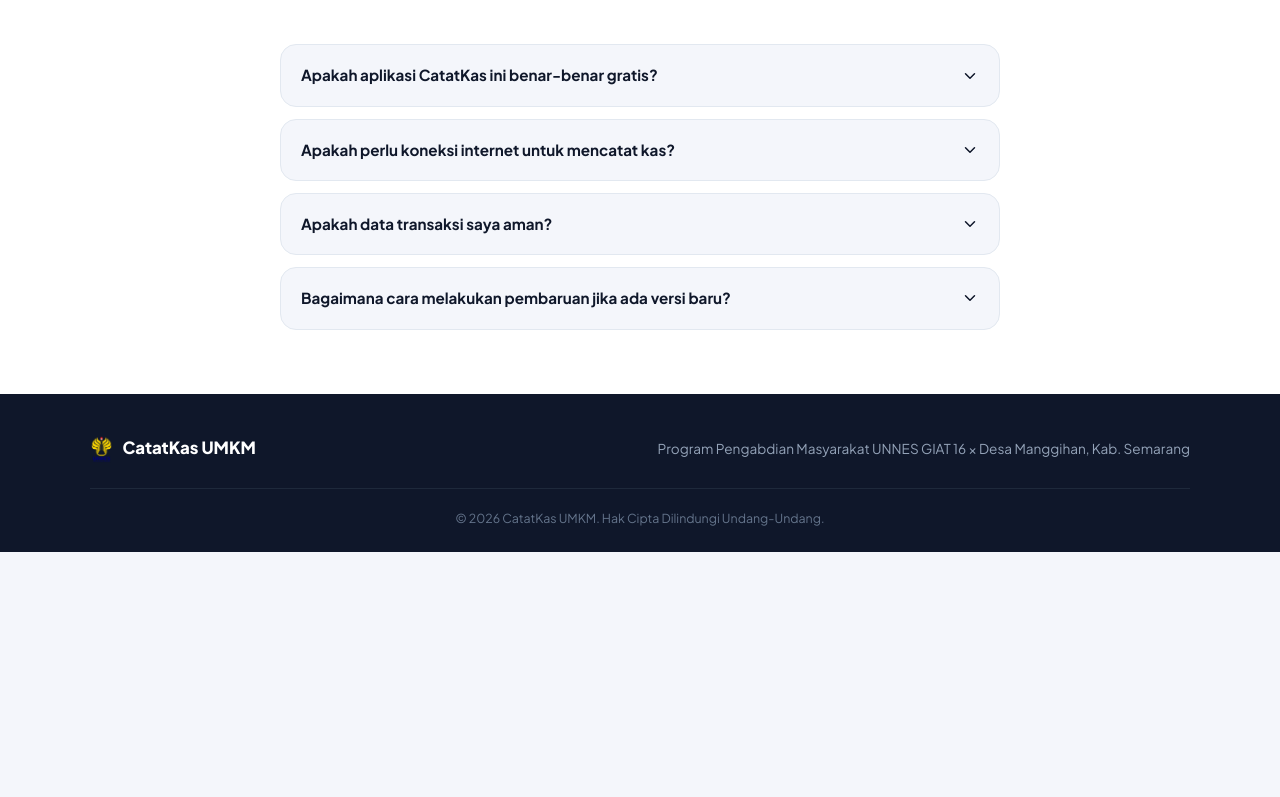
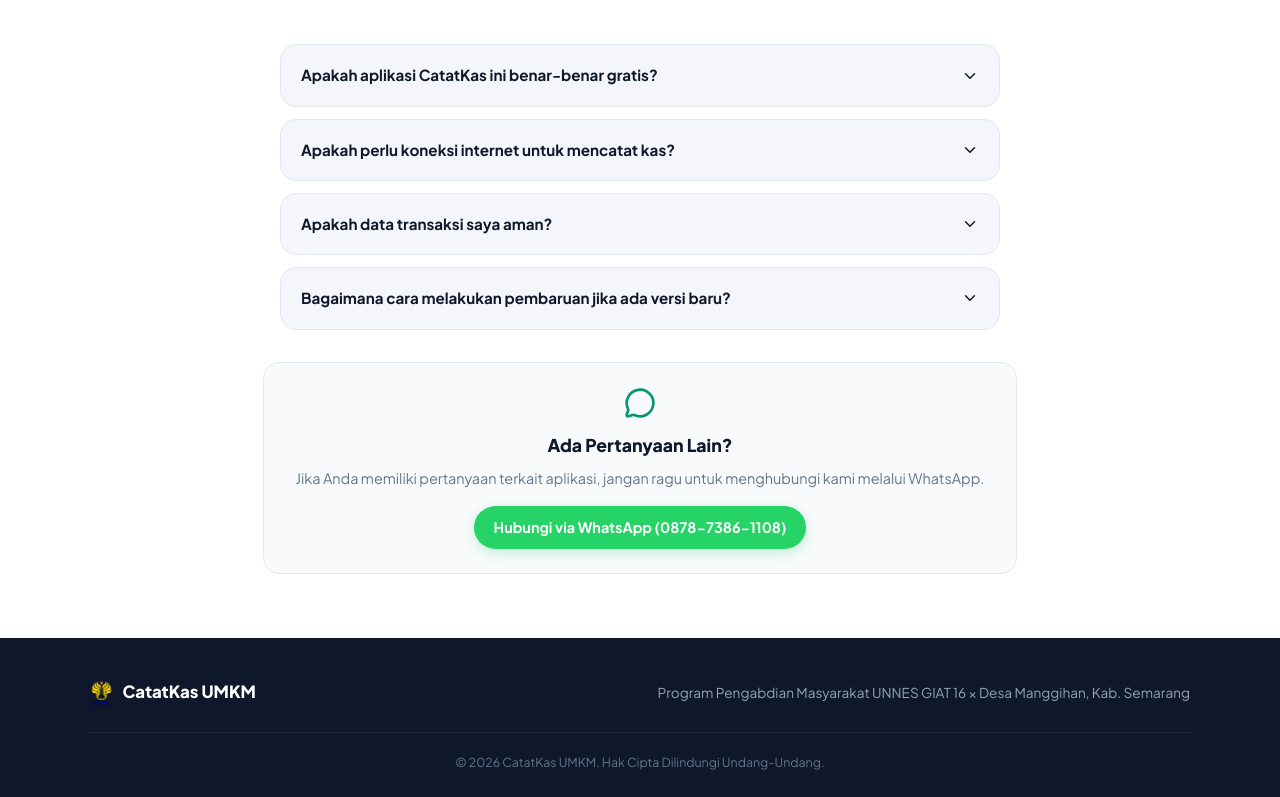
Before and after one commit to imanyunar/catatkas-web, a React (Vite) app: page / in a window 1280 px wide. Shown: the part 2069-2866 px from the top of the page. Before the commit the page ends 2621 px from the top, so only its background shows below. Built offline with nearby package versions, Linux system fonts and the light colour scheme.

Commit message:
Add WhatsApp contact support in FAQ section

```diff
--- a/src/App.jsx
+++ b/src/App.jsx
@@ -14,7 +14,8 @@ import {
   Lock,
   Sparkles,
   ArrowUpRight,
-  ArrowDownRight
+  ArrowDownRight,
+  MessageCircle
 } from 'lucide-react';
 
 export default function App() {
@@ -415,6 +416,24 @@ export default function App() {
               </div>
             ))}
           </div>
+
+          <div style={{ marginTop: '32px', textAlign: 'center' }}>
+            <div style={{ display: 'inline-flex', flexDirection: 'column', alignItems: 'center', backgroundColor: '#F8FAFC', border: '1px solid #E2E8F0', padding: '24px 32px', borderRadius: '16px' }}>
+              <MessageCircle size={32} color="#059669" style={{ marginBottom: '12px' }} />
+              <h3 style={{ fontSize: '1.1rem', fontWeight: 800, color: '#0F172A', marginBottom: '8px' }}>Ada Pertanyaan Lain?</h3>
+              <p style={{ fontSize: '0.9rem', color: '#64748B', marginBottom: '16px' }}>
+                Jika Anda memiliki pertanyaan terkait aplikasi, jangan ragu untuk menghubungi kami melalui WhatsApp.
+              </p>
+              <a
+                href="https://wa.me/6287873861108"
+                target="_blank"
+                rel="noreferrer"
+                style={{ display: 'inline-flex', alignItems: 'center', gap: '8px', backgroundColor: '#25D366', color: '#FFFFFF', padding: '10px 20px', borderRadius: '9999px', fontWeight: 700, textDecoration: 'none', fontSize: '0.9rem', boxShadow: '0 4px 12px rgba(37, 211, 102, 0.25)' }}
+              >
+                Hubungi via WhatsApp (0878-7386-1108)
+              </a>
+            </div>
+          </div>
         </div>
       </section>
 
```
